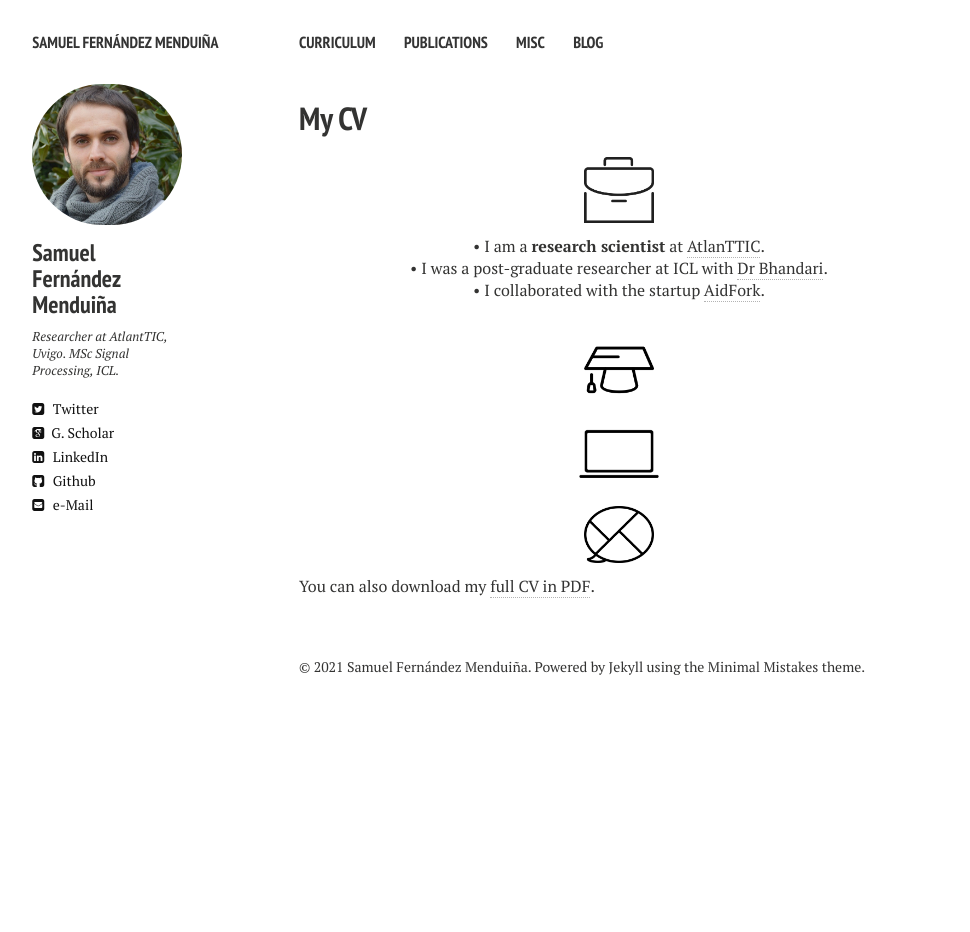
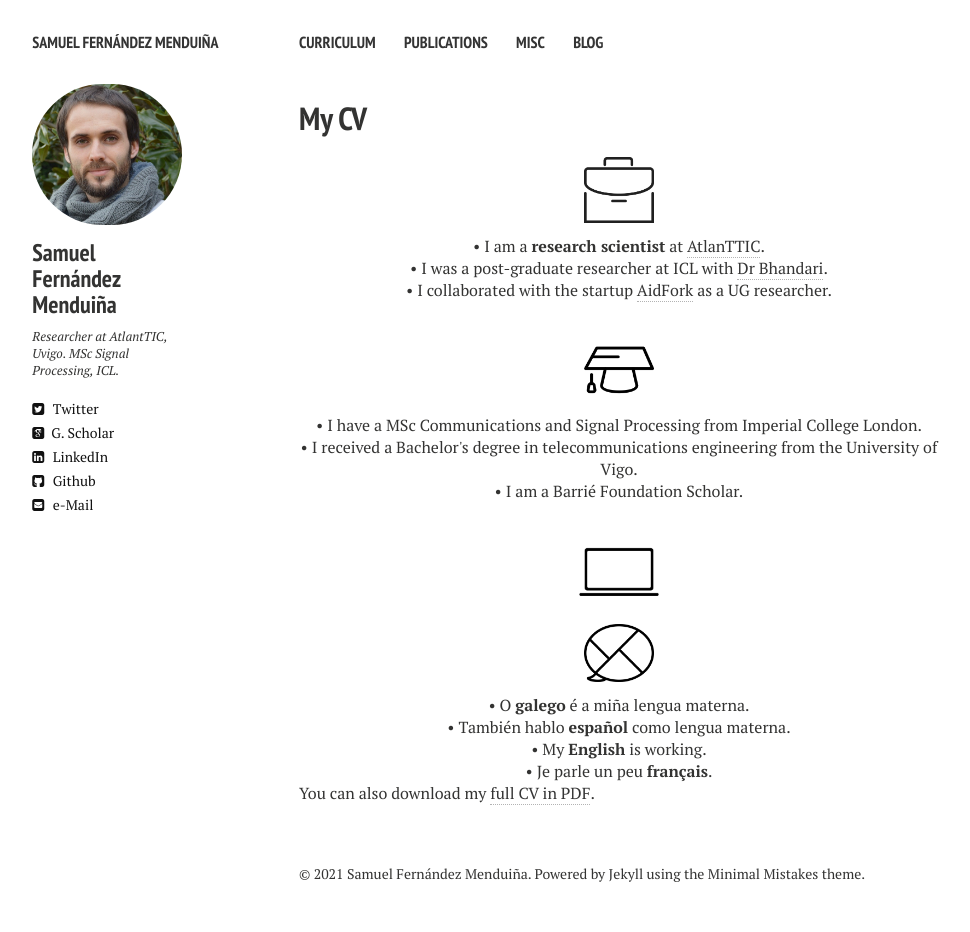
Before and after one commit to sf219/sfweb, a Jekyll site: the page built from cv.md, in a window 1280 px wide. Shown: the whole page, without its empty margins (21-991 px from the left). Built offline with Jekyll 4.4.1, drawn with Linux system fonts in a browser that asks for light colours; nearby versions of some CDN libraries; before the commit the page ends 900 px from its top, so only the background shows below that.

Commit message:
Update cv.html

```diff
--- a/_layouts/cv.html
+++ b/_layouts/cv.html
@@ -47,14 +47,12 @@
     <p align="center" class=bottom-small><img src="{{ site.url }}/images/CV/business.png" alt="Work Experience" width="70" height="70"></p>
     <p align="center">&#8226 I am a <strong>research scientist</strong> at <a href="https://research.google.com" target="_blank">AtlanTTIC</a>.</p>
     <p align="center">&#8226 I was a post-graduate researcher at ICL with <a href="http://alumni.media.mit.edu/~ayush/" target="_blank">Dr Bhandari</a>.</p>
-    <p align="center" class="bottom-three">&#8226 I collaborated with the startup <a href="https://aidfork.uvigo.es/" target="_blank">AidFork</a>.</p>
+    <p align="center" class="bottom-three">&#8226 I collaborated with the startup <a href="https://aidfork.uvigo.es/" target="_blank">AidFork</a> as a UG researcher.</p>
 
     <p align="center" class=bottom-small><img src="{{ site.url }}/images/CV/study2.png" alt="Education" width="70" height="70"></p>
-    <!--
-    <p align="center">&#8226 I have a <strong>PhD</strong> in Computer Vision, supervised by <a href="https://imatge.upc.edu/web/ferran" target="_blank">Prof. Marques</a>.</p>
-    <p align="center">&#8226 We created MCG in <a href="http://www.cs.berkeley.edu/~malik/" target="_blank">Prof. Malik</a>’s vision group in <a href="http://www.berkeley.edu" target="_blank">UC Berkeley</a>,<br>supervised by <a href="http://www.cs.berkeley.edu/~arbelaez/index.html" target="_blank">Dr. Arbeláez</a>. It has over 1300 citations.</p>
-    <p align="center" class="bottom-three">&#8226 I received a <strong>Mathematics</strong> degree, a <strong>Telecommunication</strong><br>engineering degree, and a <strong>Master</strong>´s degree from UPC Barcelonatech</a>.</p>
-    -->
+    <p align="center">&#8226 I have a MSc Communications and Signal Processing from Imperial College London.</p>
+    <p align="center">&#8226 I received a Bachelor's degree in telecommunications engineering from the University of Vigo.</p>
+    <p align="center" class="bottom-three">&#8226 I am a Barrié Foundation Scholar.</p>
     <p align="center" class=bottom-small><img src="{{ site.url }}/images/CV/computer2.png" alt="Computer Skills" width="80" height="80"></p>
     <!--
     <p align="center">&#8226 Give me the <strong>STL</strong> library and a <strong>VCS</strong> repository on which to store the <strong>C++</strong> code, and I shall move the world. Or was it about levers? &#12484;</p>
@@ -63,13 +61,12 @@
     <p align="center" class="bottom-three">&#8226 I <a href="http://goo.gl/XbK9qN" target="_blank">build</a> <a href="http://www.vision.ee.ethz.ch/~cvlsegmentation/" target="_blank">awesome</a> <a href="http://davischallenge.org" target="_blank">websites</a> using <strong>Javascript</strong>, <strong>Web Components</strong>, and <strong>D3.js</strong>.</p>
     -->
     <p align="center" class=bottom-small><img src="{{ site.url }}/images/CV/talk.png" alt="Languages" width="70" height="70"></p>
-    <!--
-    <p align="center">&#8226 El <strong>català</strong> és la meva llengua materna.</p>
-    <p align="center">&#8226 Hablo <strong>español</strong> como lengua materna.</p>
-    <p align="center">&#8226 My <strong>English</strong> is proficient.</p>
+
+    <p align="center">&#8226 O <strong>galego</strong> é a miña lengua materna.</p>
+    <p align="center">&#8226 También hablo <strong>español</strong> como lengua materna.</p>
+    <p align="center">&#8226 My <strong>English</strong> is working.</p>
     <p align="center">&#8226 Je parle un peu <strong>français</strong>.</p>
-    <p align="center" class="bottom-three">&#8226 Ich beginne <strong>Deutsch</strong> zu lernen.</p>
-    -->
+
 
 
     {{ content }}
```
